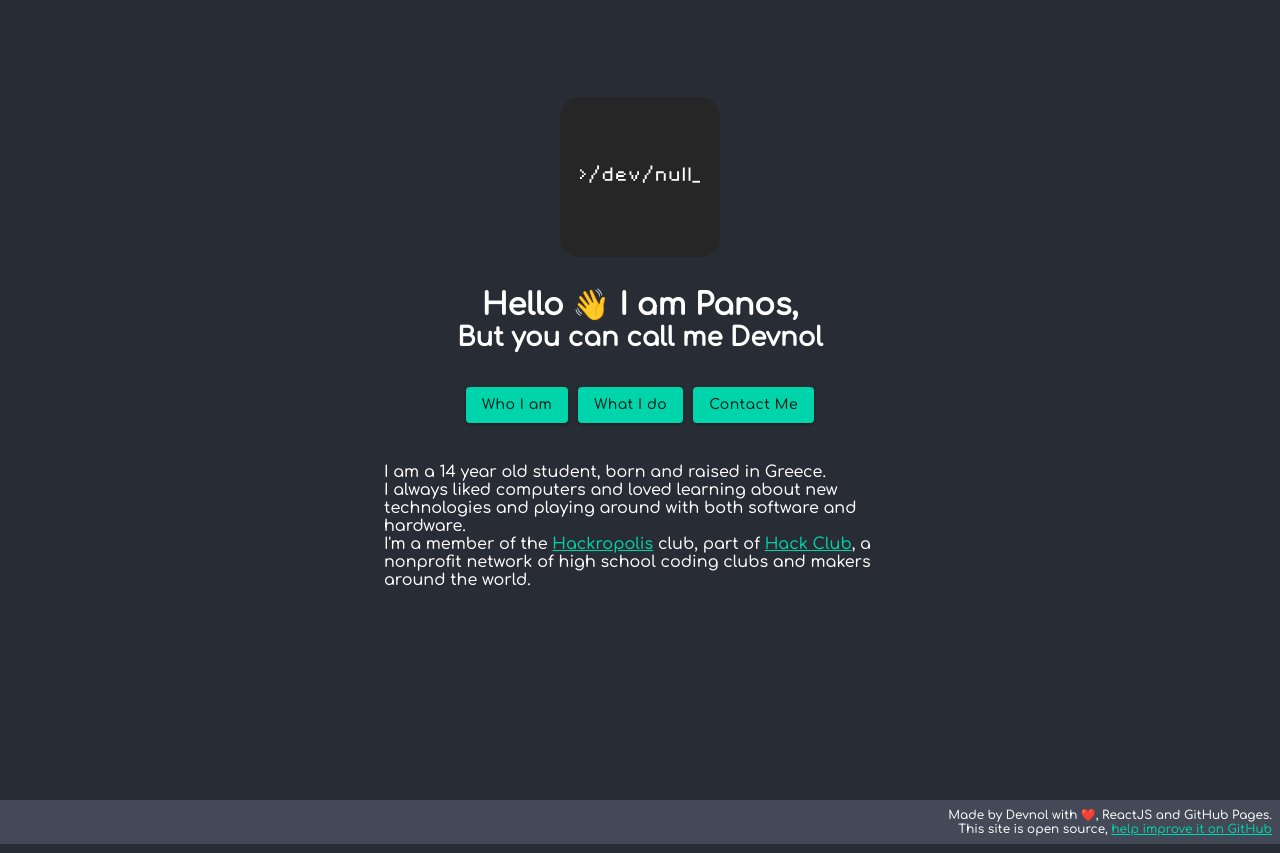
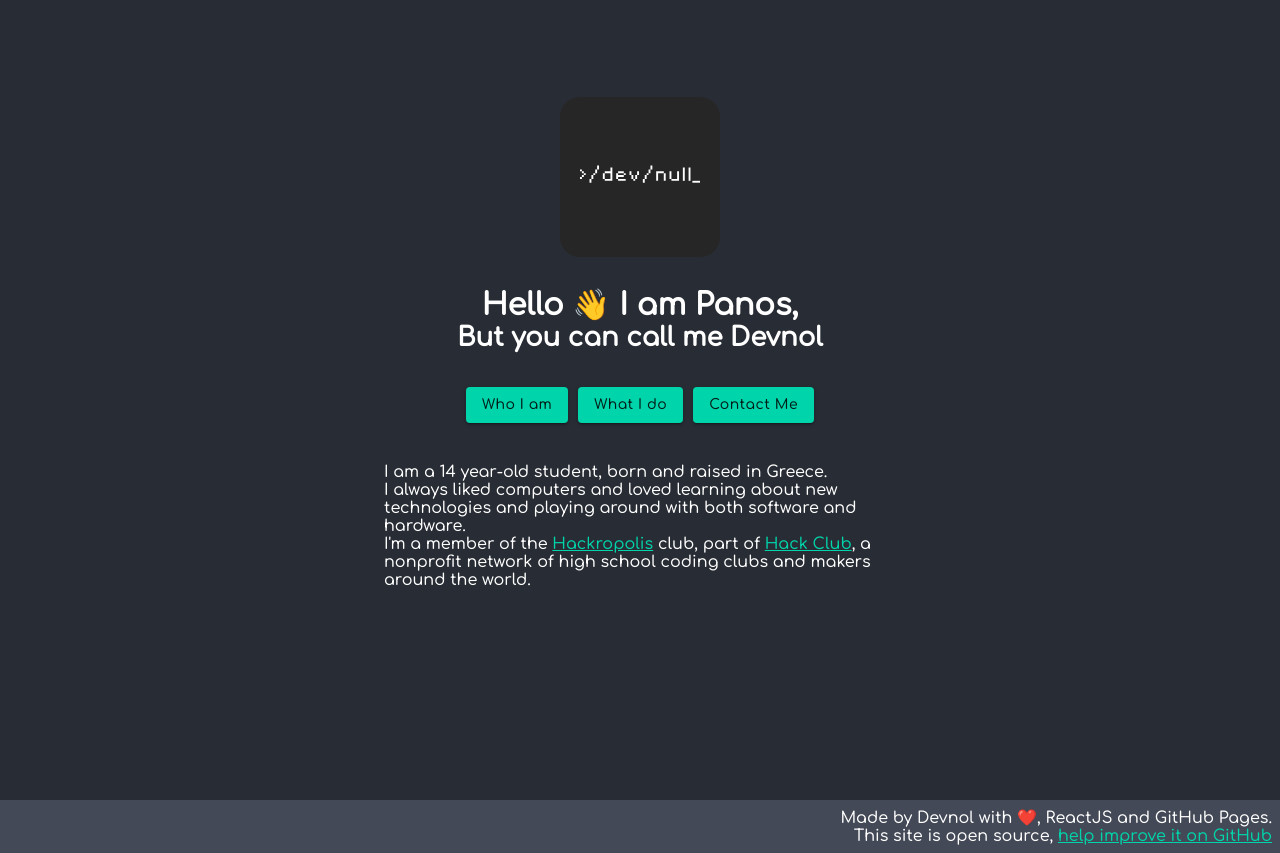
Before and after one commit to Devnol/devnol.github.io, a React (Create React App) app: page / in a window 1280 px wide. Both pictures are taken after a click on the button "Who I am". Built offline with nearby package versions, Linux system fonts and the light colour scheme.

Commit message:
fix other media queries, make mobile text wider
Signed-off-by: Devnol <pgkoutsoumanis@gmail.com>

```diff
--- a/src/App.js
+++ b/src/App.js
@@ -15,7 +15,7 @@ const currAge = new Date().getFullYear() - 2007; //determine age, where 2007 is
 
 const whoIAm =
   <div id="Info" class="anim">
-    <p>I am a {currAge} year old student, born and raised in Greece.</p>
+    <p>I am a {currAge} year-old student, born and raised in Greece.</p>
     <p> I always liked  computers and loved learning about new technologies and playing around with both software and hardware.</p>
     <p> I'm a member of the <a href="https://hackropolis.club" className="App-link">Hackropolis</a> club, part of <a href="https://hackclub.com" className="App-link">Hack Club</a>, a nonprofit network of high school coding clubs and makers around the world.</p>
   </div>;
@@ -23,8 +23,8 @@ const whoIAm =
 const whatIDo =
   <div id="Info" class="anim">
     <p>I enjoy coding and learning new languages and tools on every new project.</p>
-    <p>I don't have a preferred language but I've tried several in projects such as games with Unity and C#, websites with React, scripts with Python and Discord bots with JavaScript</p>
-    <p>I also like hardware engineering, playing with Arduinos and Raspberry Pis and designing Circuit Boards with KiCad</p>
+    <p>I don't have a preferred language but I've tried several in projects such as games with Unity and C#, websites with ReactJS, scripts with Python and Discord bots with JavaScript.</p>
+    <p>I also like hardware design, playing with microcontrollers and designing circuit boards with KiCad.</p>
   </div>;
 
 const contactMe =
--- a/src/styles/App.css
+++ b/src/styles/App.css
@@ -41,7 +41,7 @@
   margin-bottom: 5vh;
   text-align: left;
   height: 30vh;
-  width: 60vw;
+  width: 80vw;
   opacity: 0;
   padding-top: 5vh;
   padding-bottom: 0;
--- a/src/styles/Social.css
+++ b/src/styles/Social.css
@@ -10,11 +10,11 @@
     padding: 1vh;
 }
 
-@media (min-width: 1600mm) {
+@media (min-width: 240mm) {
     .SocialButton {
-      width: 10vh;
-      height: 10vh;
+      width: 8vh;
+      height: 8vh;
       border-radius: 16px;
-      margin: 0.5vw;
+      margin: 1vw;
     }
   }
--- a/src/styles/index.css
+++ b/src/styles/index.css
@@ -40,3 +40,9 @@ footer {
   padding: 1vh;
   text-align: right;
 }
+
+@media (min-width: 240mm) {
+  .ossNotice {
+    font-size: 2vh;
+  }
+}
```
